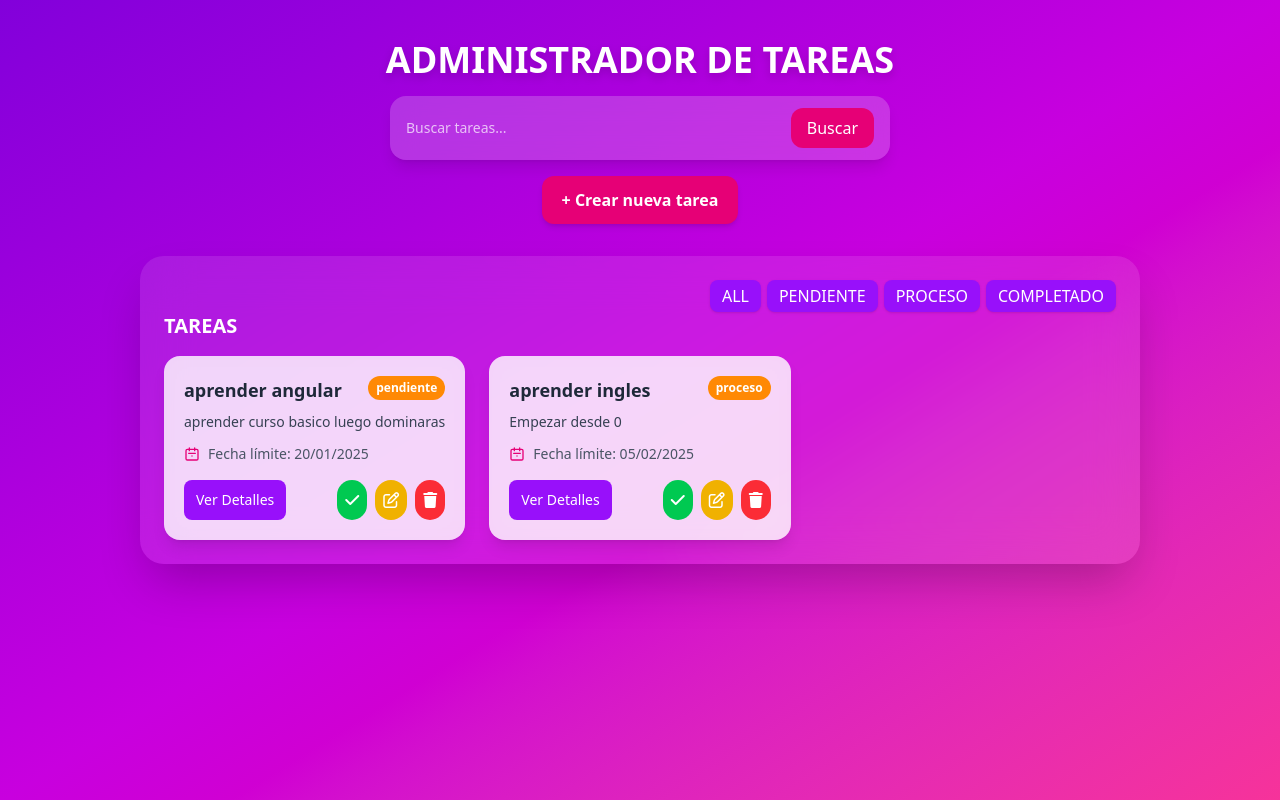
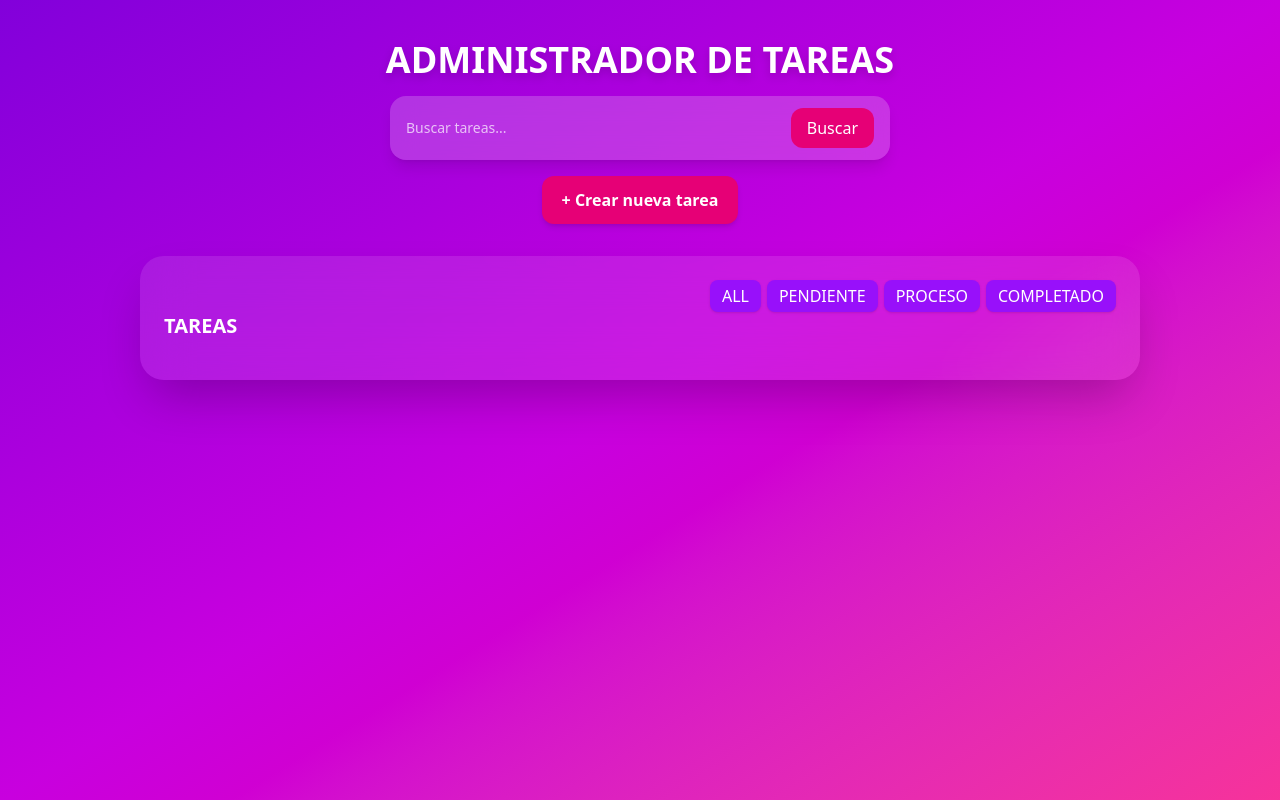
Before and after one commit to GaRIEN/CURSOS, an Angular app in the folder angular/AppTodo/: page / in a window 1280 px wide. Built offline with nearby package versions, Linux system fonts and the light colour scheme.

Commit message:
proyecto de todo app culminado

```diff
--- a/angular/AppTodo/src/app/models/task.model.ts
+++ b/angular/AppTodo/src/app/models/task.model.ts
@@ -3,5 +3,5 @@ export interface Task{
     name:string;
     description: string;
     status:string;
-    fechaLimite?:Date,
+    fechaLimite:Date,
 }
--- a/angular/AppTodo/src/app/pages/home/home.ts
+++ b/angular/AppTodo/src/app/pages/home/home.ts
@@ -1,7 +1,9 @@
-import { Component, inject, signal, computed } from '@angular/core';
+import { Component, inject, signal, computed, effect } from '@angular/core';
 import { CommonModule } from '@angular/common';
 import { ReactiveFormsModule, FormBuilder, Validators } from '@angular/forms';
 import { Task } from './../../models/task.model';
+import { TaskStorageService } from '../../services/task-storage.service';
+
 
 @Component({
   selector: 'app-home',
@@ -12,24 +14,17 @@ import { Task } from './../../models/task.model';
 })
 export class Home {
   private fb = inject(FormBuilder);
+  private storage = inject(TaskStorageService);
+  constructor() {
+    effect(() => {
+      const tasks = this.tasks();
+      this.storage.save(tasks);
+    });
+  }
+
 
   // LISTA
-  tasks = signal<Task[]>([
-    {
-      id: '1',
-      name: 'aprender angular',
-      description: 'aprender curso basico luego dominaras',
-      status: 'pendiente',
-      fechaLimite: new Date(2025, 0, 20)
-    },
-    {
-      id: '2',
-      name: 'aprender ingles',
-      description: 'Empezar desde 0',
-      status: 'proceso',
-      fechaLimite: new Date(2025, 1, 5)
-    }
-  ]);
+  tasks = signal<Task[]>(this.storage.load());
 
   // MODAL
   showModal = signal(false);
--- /dev/null
+++ b/angular/AppTodo/src/app/services/task-storage.service.ts
@@ -0,0 +1,33 @@
+import { Injectable } from '@angular/core';
+import { Task } from '../models/task.model';
+
+const STORAGE_KEY = 'tasks';
+
+@Injectable({
+    providedIn: 'root'
+})
+export class TaskStorageService {
+
+    load(): Task[] {
+        const raw = localStorage.getItem(STORAGE_KEY);
+
+        if (!raw) {
+            return [];
+        }
+
+        const tasks = JSON.parse(raw) as Task[];
+
+        return tasks.map(task => ({
+            ...task,
+            fechaLimite: new Date(task.fechaLimite)
+        }));
+    }
+
+    save(tasks: Task[]): void {
+        localStorage.setItem(STORAGE_KEY, JSON.stringify(tasks));
+    }
+
+    clear(): void {
+        localStorage.removeItem(STORAGE_KEY);
+    }
+}
```
